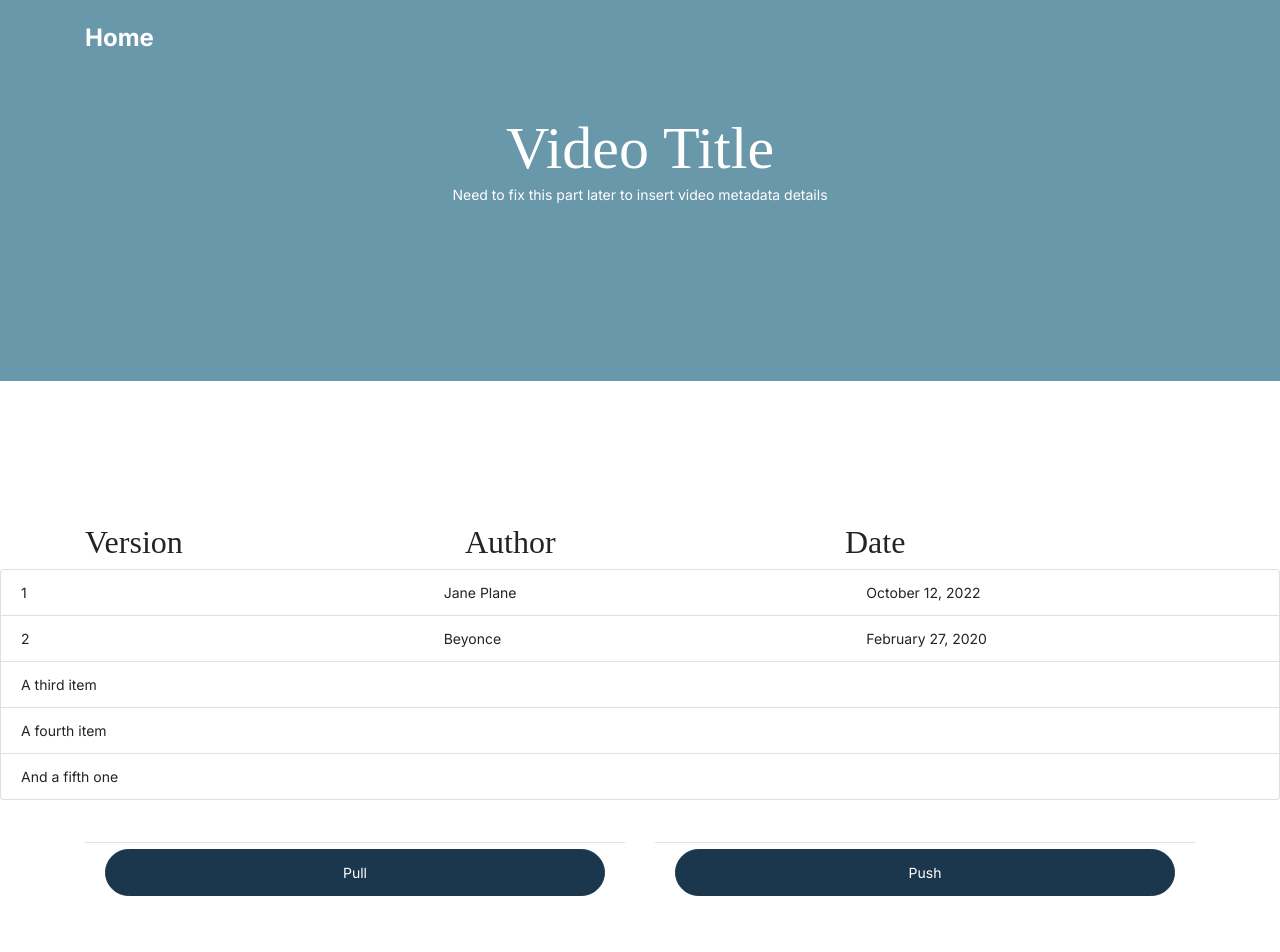
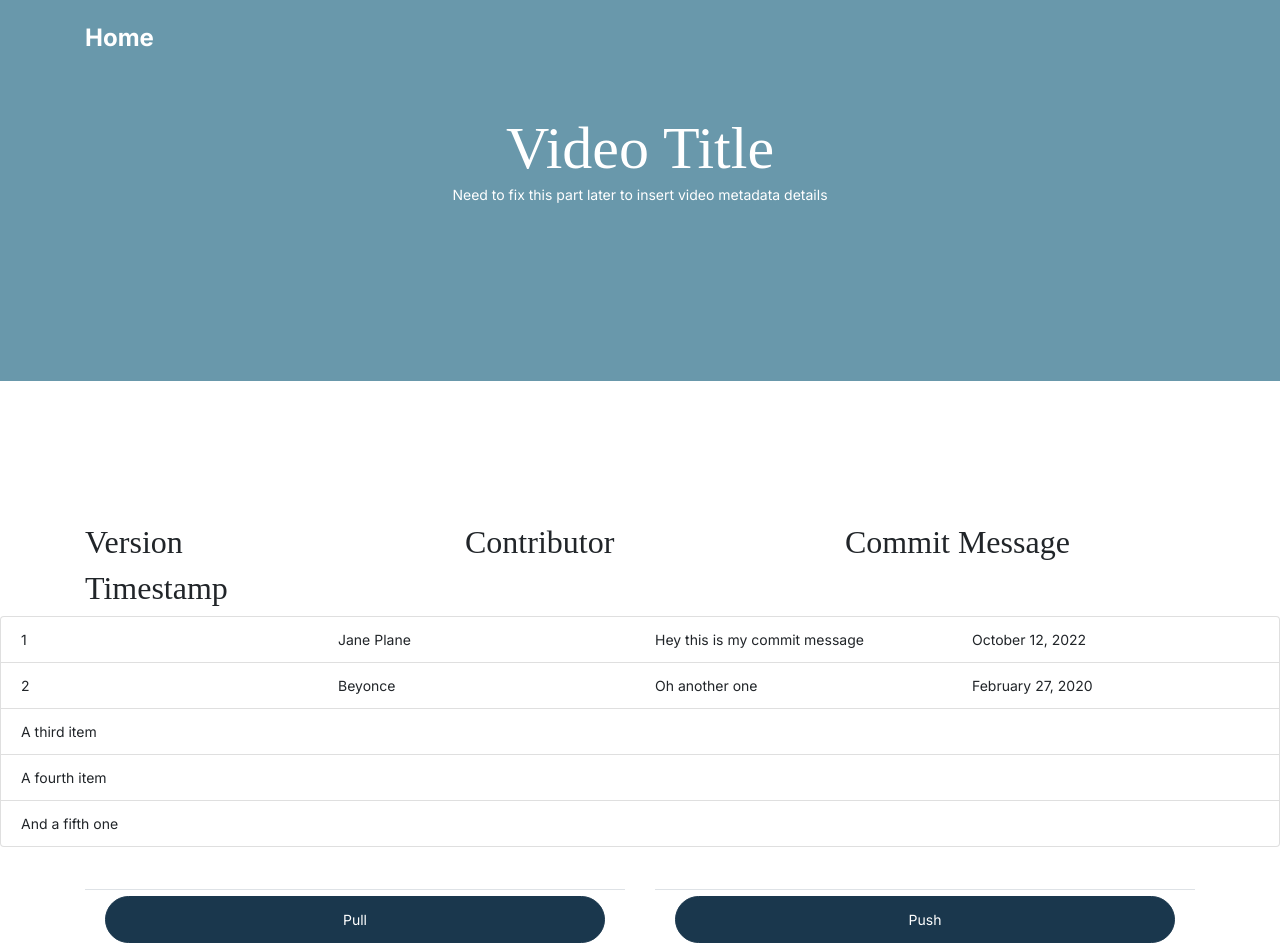
Before and after one commit to Aminah-Aliu/ArtHub, a plain HTML site: page html/video.html in a window 1280 px wide. Before the commit the page ends 923 px from the top, so only its background shows below. Drawn offline with Linux system fonts and the light colour scheme; a web font is replaced by a local one.

Commit message:
Added commit message column

```diff
--- a/html/video.html
+++ b/html/video.html
@@ -64,16 +64,20 @@
   <br> <br>
 
   <!-- grid with header for what each colomn of this page means -->
+  <!-- TO DO: fix the dimensions here oops -->
   <div class="container">
     <div class="row">
       <div class="col-sm-4">
         <h2>Version</h2>
       </div>
       <div class="col-sm-4">
-        <h2>Author</h2>
+        <h2>Contributor</h2>
       </div>
       <div class="col-sm-4">
-        <h2>Date</h2>
+        <h2>Commit Message</h2>
+      </div>
+      <div class="col-sm-4">
+        <h2>Timestamp</h2>
       </div>
     </div>
   </div>
@@ -89,6 +93,9 @@
           Jane Plane
         </div>
         <div class="col">
+          Hey this is my commit message
+        </div>
+        <div class="col">
           October 12, 2022
         </div>
       </div>
@@ -100,6 +107,9 @@
         </div>
         <div class="col">
           Beyonce
+        </div>
+        <div class="col">
+          Oh another one
         </div>
         <div class="col">
           February 27, 2020
--- a/js/script.js
+++ b/js/script.js
@@ -23,9 +23,7 @@ newCard = `<div class="col-sm-4">
 var limit = 4;
 for (var i=0; i < limit; i++) {
 
-    $('
-
-    .dynCards').append(newCard);
+    $('.dynCards').append(newCard);
 
     // check index is counting correctly
     console.log(i);
```
